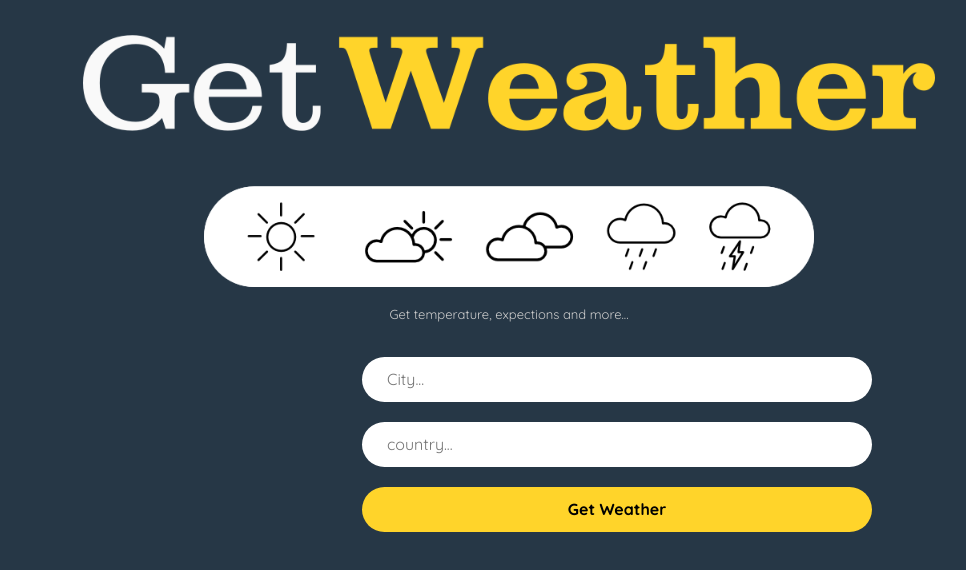
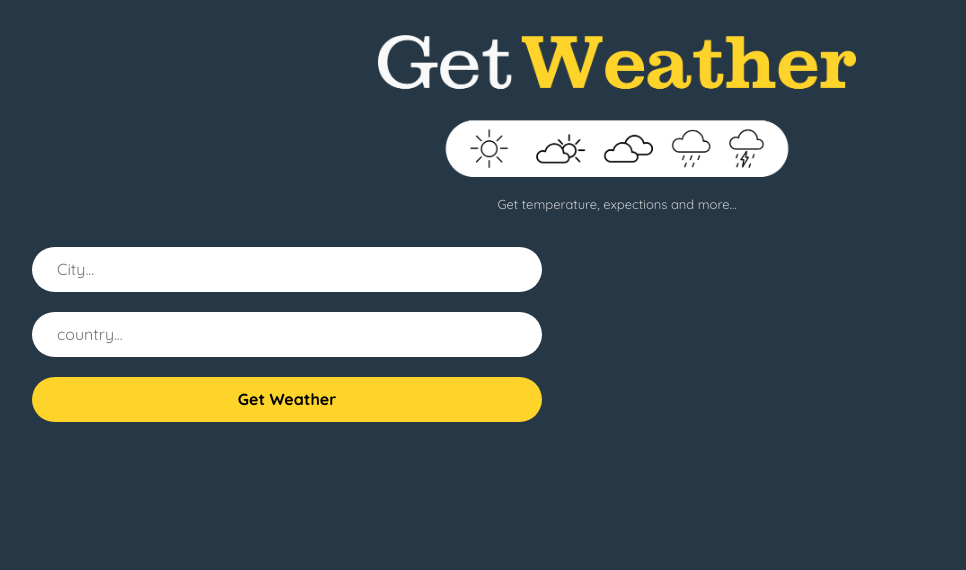
Before and after one commit to sarah27h/react-get-weather-app, a React (Create React App) app: page / in a window 1280 px wide. Shown: the top 570 px of the page, without its empty margins (23-989 px from the left). Built offline with nearby package versions, Linux system fonts and the light colour scheme.

Commit message:
Styles: add media queries for medium screens

```diff
--- a/src/App.css
+++ b/src/App.css
@@ -39,6 +39,9 @@ button {
 
 
 /* start Titles */
+.titles-Wrapper {
+  margin: auto;
+}
 .titles-Wrapper .logo-img {
   width: 80%;
   margin: auto;
@@ -181,3 +184,71 @@ button {
     padding: 18px 50px;
   }
 }
+
+@media screen and (min-width: 601px) {
+  .titles-Wrapper .logo-img {
+    width: 45%;
+  }
+
+  .form-container {
+    width: 50%;
+  }
+
+  .weather-wrapper {
+    width: 40%;
+    margin-left: auto;
+    padding: 35px;
+  }
+
+  .weather-details {
+    padding: 18px 50px;
+  }
+
+  .weather-wrapper .main-data {
+    flex-wrap: wrap;
+  }
+
+  .weather-wrapper .temp {
+    width: 100%;
+    margin-bottom: 20px;
+  }
+
+  .weather-wrapper .vertical-line {
+    display: none;
+  }
+
+  .weather-wrapper .location {
+    width: 100%;
+  }
+
+  .weather-details {
+    width: 60%;
+  }
+
+}
+
+
+/* for large screens */
+@media screen and (min-width: 751px) {
+
+  .weather-wrapper {
+      width: 50%;
+  }
+
+  .weather-wrapper .temp {
+    width: 35%
+  }
+
+  .weather-wrapper .vertical-line {
+    display: inline-block;
+  }
+
+  .weather-wrapper .location {
+    width: 40%;
+  }
+
+  .weather-details {
+    width: 40%;
+  }
+
+}
```
